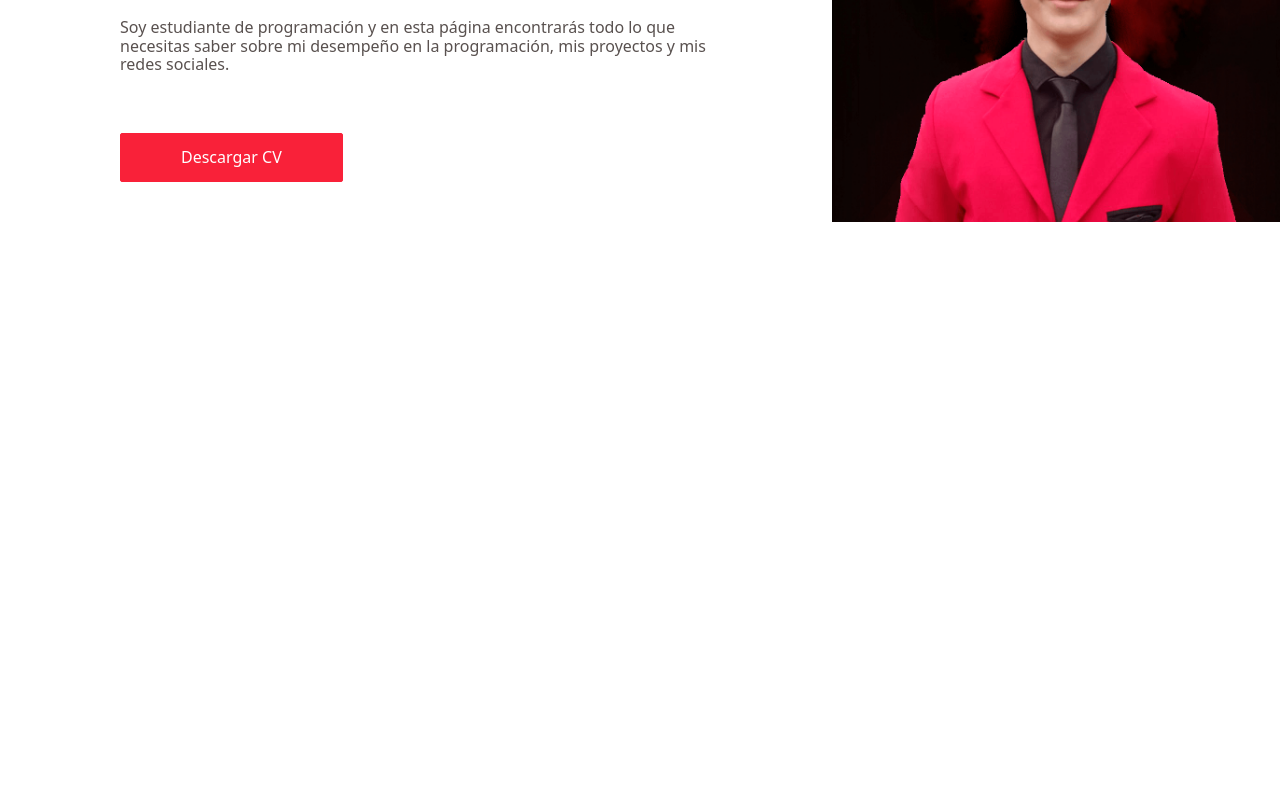
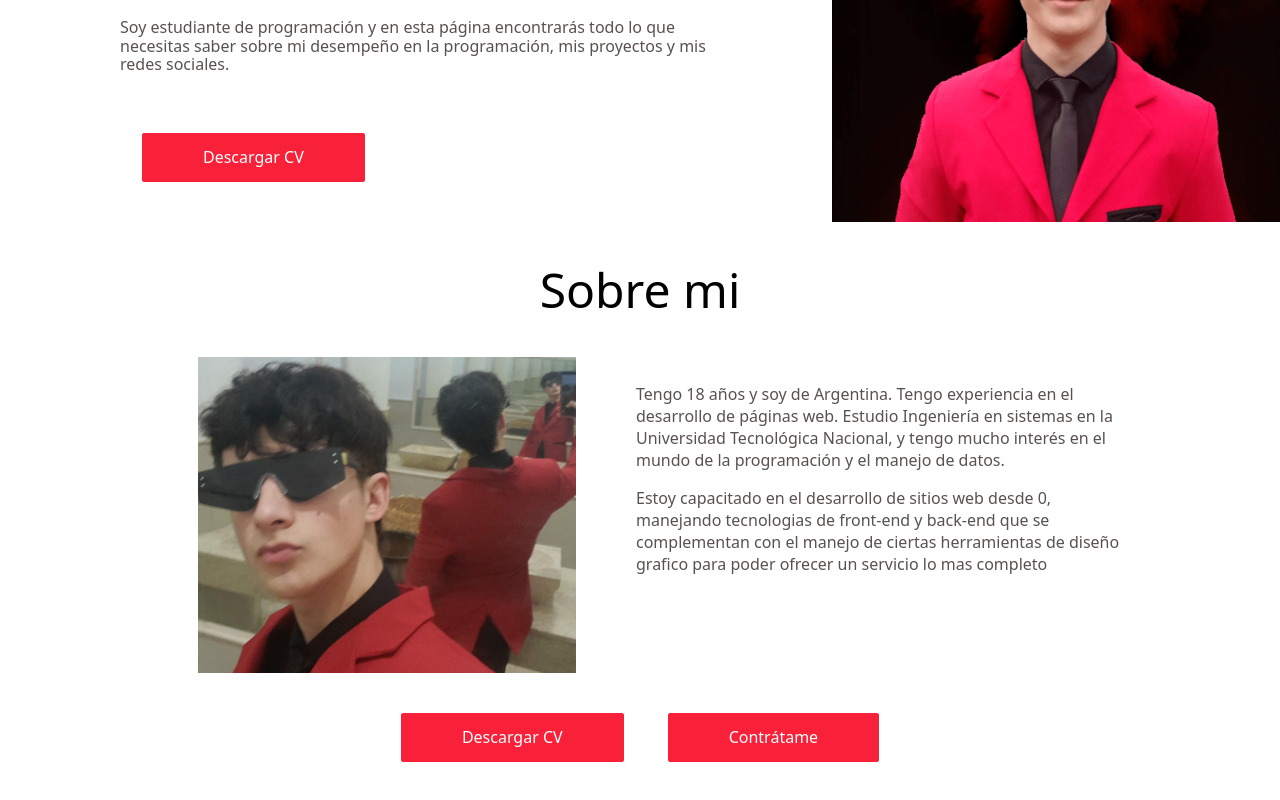
Before and after one commit to SantinoEscoriaza/portfolio-react, a React (Vite) app: page / in a window 1280 px wide. Shown: the part 328-1128 px from the top of the page. Before the commit the page ends 800 px from the top, so only its background shows below. Built offline with nearby package versions, Linux system fonts and the light colour scheme.

Commit message:
Se agrego el codigo html y css correspondiente a la seccion About. Tambien se movio el codigo que corresponde a los botones de distintas secciones al archivo index.css, ya que este codigo es compartido por varias secciones

```diff
--- a/src/Component/About/About.css
+++ b/src/Component/About/About.css
@@ -0,0 +1,21 @@
+.about{
+    padding: 0px 100px 40px 100px;
+    display: flex;
+    flex-wrap: wrap;
+    justify-content: center;
+}
+
+.about img{
+    width: 35%;
+    margin:0px 20px 40px 80px;
+}
+
+    /* // TEXTO // */
+.textAbout{
+    width: 45%;
+    padding: 10px 40px;
+}
+.about p{
+    margin-bottom: 10px;
+    line-height: 22px;
+}
--- a/src/Component/About/About.jsx
+++ b/src/Component/About/About.jsx
@@ -0,0 +1,28 @@
+import './About.css'
+
+const About = () => {
+
+
+    return(
+    <section class="about" id="aboutid">
+        <h2>Sobre mi</h2>
+        <img src="img/imgAbout.jpeg" alt="foto"/>
+        <section class="textAbout">
+            <p class="descripcion">Tengo 18 años y soy de Argentina. Tengo experiencia en el desarrollo de páginas web. Estudio Ingeniería en sistemas en la Universidad Tecnológica Nacional, y tengo mucho interés en el mundo de la programación y el manejo de datos.</p>
+            <p class="descripcion">Estoy capacitado en el desarrollo de sitios web desde 0, manejando tecnologias de front-end y back-end que se complementan con el manejo de ciertas herramientas de diseño grafico para poder ofrecer un servicio lo mas completo</p>
+        </section>
+        {/* <!-- BOTONES --> */}
+        <a href=""><button class="botonRojo">Descargar CV</button></a>
+        <a href="#contactid"><button class="botonRojo">Contrátame</button></a>
+        {/* <!-- ICONOS --> */}
+        <section class="icons">
+            <a href="https://www.facebook.com" target="_blank"><i class="bi bi-facebook redSocialIcon"></i></a>
+            <a href="https://www.instagram.com" target="_blank"><i class="bi bi-instagram redSocialIcon"></i></a>
+            <a href="https://www.x.com" target="_blank"><i class="bi bi-twitter redSocialIcon"></i></a>
+            <a href="https://www.linkedin.com/in/santino-escoriaza-6833b8311/" target="_blank"><i class="bi bi-linkedin redSocialIcon"></i></a>
+        </section>
+    </section>
+    )
+}
+
+export default About
--- a/src/Component/Hero/Hero.css
+++ b/src/Component/Hero/Hero.css
@@ -20,19 +20,3 @@ h1{
     width: 35%;
     height: 100%;
 }
-    /* // BOTON ROJO // */
-.botonRojo{
-    padding: 14px 60px;
-    border: 1px solid var(--primary-color);
-    border-radius: 2px;
-    color: var(--secondary-color);
-    background-color: var(--primary-color);
-    font-size: 16px;
-    font-weight: 500;
-    transition: color 0.3s, background-color 0.3s;
-}
-.botonRojo:hover{
-    color: var(--primary-color);
-    background-color: var(--secondary-color);
-    cursor: pointer;
-}
--- a/src/index.css
+++ b/src/index.css
@@ -43,3 +43,20 @@ h2{
     .icons a:hover{
         color: var(--primary-color);
     }
+    /* // BOTON ROJO // */
+    .botonRojo{
+        padding: 14px 60px;
+        margin: 0px 22px;
+        border: 1px solid var(--primary-color);
+        border-radius: 2px;
+        color: var(--secondary-color);
+        background-color: var(--primary-color);
+        font-size: 16px;
+        font-weight: 500;
+        transition: color 0.3s, background-color 0.3s;
+    }
+    .botonRojo:hover{
+        color: var(--primary-color);
+        background-color: var(--secondary-color);
+        cursor: pointer;
+    }
--- a/src/main.jsx
+++ b/src/main.jsx
@@ -1,13 +1,15 @@
 import React from 'react'
 import ReactDOM from 'react-dom/client'
-import Header from './Component/Header/Header.jsx'
 import './normalize.css'
 import './index.css'
+import Header from './Component/Header/Header.jsx'
 import Hero from './Component/Hero/Hero.jsx'
+import About from './Component/About/About.jsx'
 
 ReactDOM.createRoot(document.getElementById('root')).render(
   <React.StrictMode>
     <Header />
     <Hero />
+    <About />
   </React.StrictMode>,
 )
```
